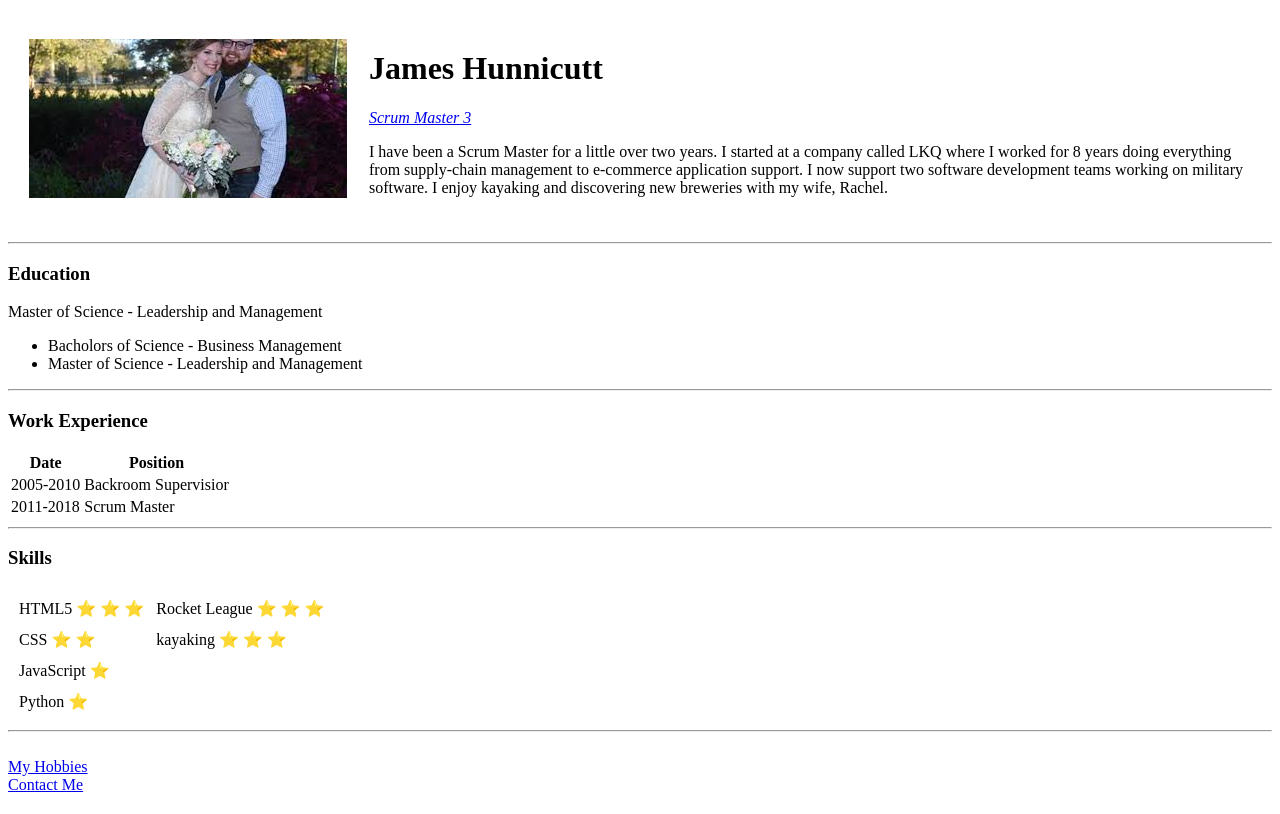
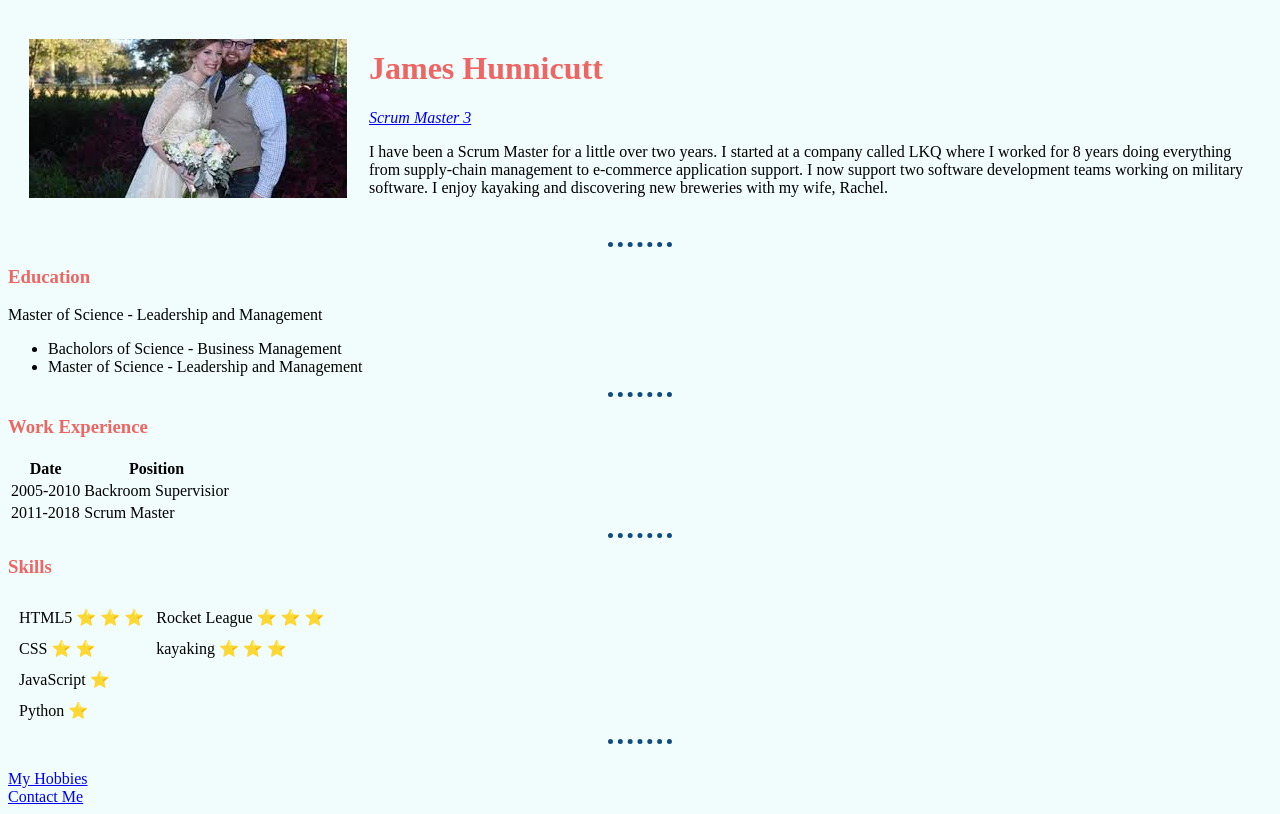
Before and after one commit to Smurfedem/CV, a plain HTML site: page HTML - Personal Site/index.html in a window 1280 px wide. Drawn offline with Linux system fonts and the light colour scheme.

Commit message:
Added CSS

```diff
--- /dev/null
+++ b/HTML - Personal Site/CSS/styles.css
@@ -0,0 +1,16 @@
+body {
+  background-color: #f1fcfc;
+}
+hr {
+  color: #0f4c81;
+  border-style: dotted none none;
+  width: 5%;
+  border-width: 5px;
+}
+h1 {
+  color: #ed6663;
+}
+
+h3 {
+  color: #ed6663;
+}
--- a/HTML - Personal Site/index.html
+++ b/HTML - Personal Site/index.html
@@ -4,6 +4,7 @@
 <head>
   <meta charset="utf-8">
   <title>James' Personal Site</title>
+  <link rel="stylesheet" href="css/styles.css">
 </head>
 
 <body>
```
Also changed, not shown: HTML - Personal Site/Contacts.html (+1 -0 lines), HTML - Personal Site/Hobbies.html (+1 -0 lines).
